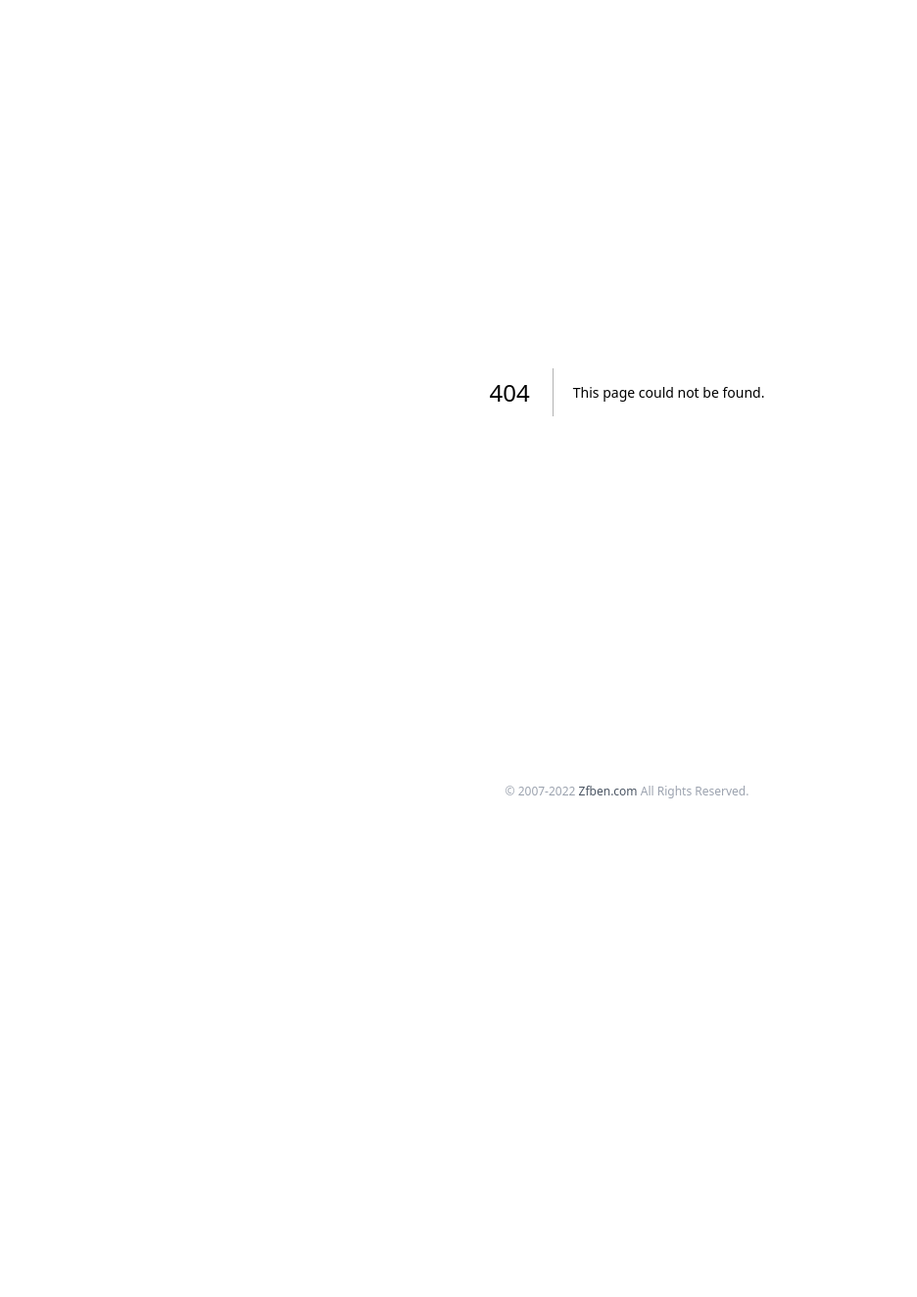
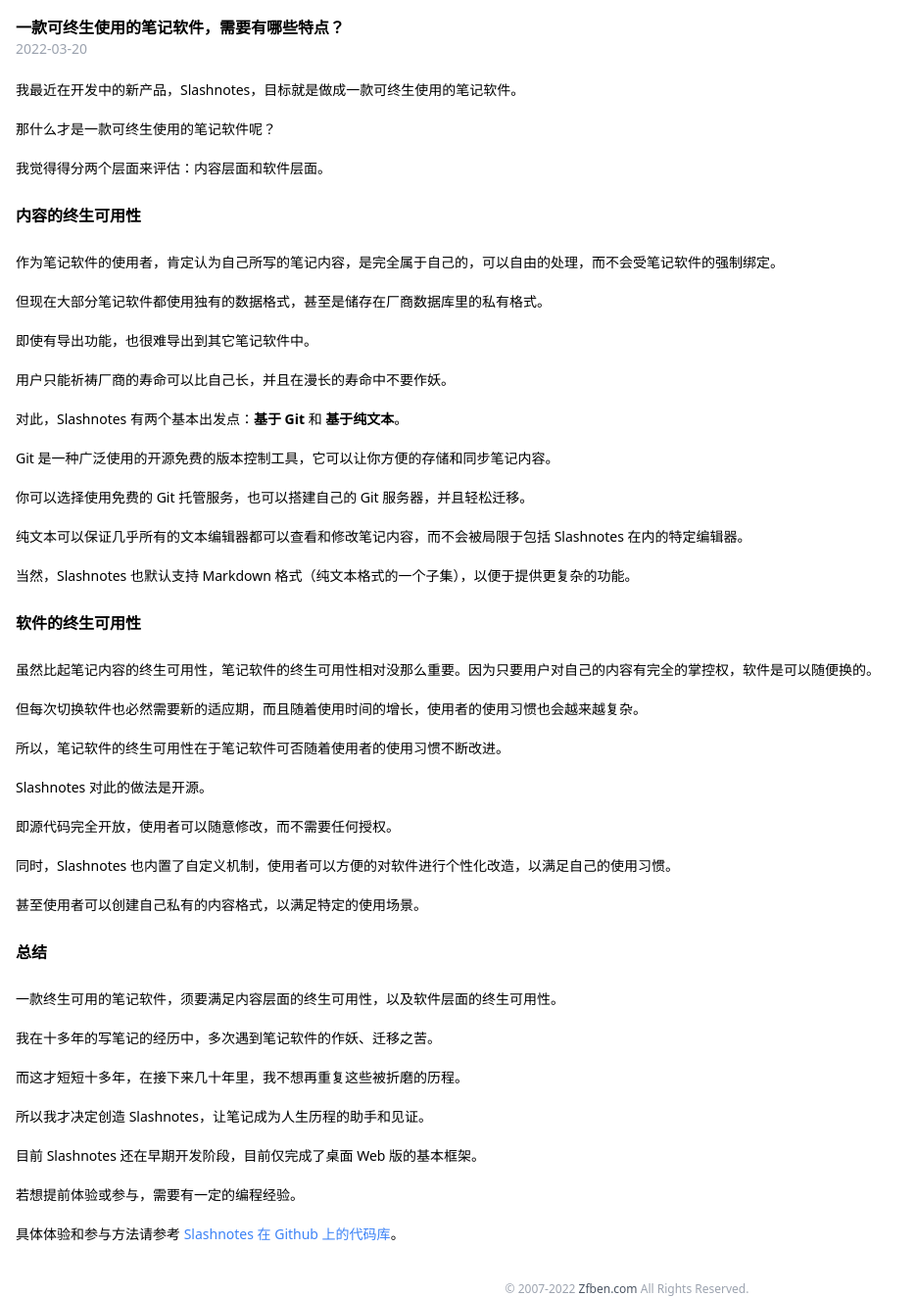
Before and after one commit to zfben/zfben.github.io, a Next.js app: page /blog/2022-03-20 in a window 1280 px wide. Before the commit this address had no page. Shown: the whole page at 98% size, without its empty margins (0-936 px from the left). Before the commit the page ends 816 px from the top, so only its background shows below. Built offline with nearby package versions, Linux system fonts and the light colour scheme.

Commit message:
add new blog

```diff
--- /dev/null
+++ b/pages/blog/2022-03-20.mdx
@@ -0,0 +1,66 @@
+import BlogPost from 'components/blog-post'
+
+export const meta = {
+  title: '一款可终生使用的笔记软件，需要有哪些特点？',
+  date: '2022-03-20',
+}
+
+export default ({ children }) => <BlogPost meta={meta}>{children}</BlogPost>;
+
+我最近在开发中的新产品，Slashnotes，目标就是做成一款可终生使用的笔记软件。
+
+那什么才是一款可终生使用的笔记软件呢？
+
+我觉得得分两个层面来评估：内容层面和软件层面。
+
+## 内容的终生可用性
+
+作为笔记软件的使用者，肯定认为自己所写的笔记内容，是完全属于自己的，可以自由的处理，而不会受笔记软件的强制绑定。
+
+但现在大部分笔记软件都使用独有的数据格式，甚至是储存在厂商数据库里的私有格式。
+
+即使有导出功能，也很难导出到其它笔记软件中。
+
+用户只能祈祷厂商的寿命可以比自己长，并且在漫长的寿命中不要作妖。
+
+对此，Slashnotes 有两个基本出发点：**基于 Git** 和 **基于纯文本**。
+
+Git 是一种广泛使用的开源免费的版本控制工具，它可以让你方便的存储和同步笔记内容。
+
+你可以选择使用免费的 Git 托管服务，也可以搭建自己的 Git 服务器，并且轻松迁移。
+
+纯文本可以保证几乎所有的文本编辑器都可以查看和修改笔记内容，而不会被局限于包括 Slashnotes 在内的特定编辑器。
+
+当然，Slashnotes 也默认支持 Markdown 格式（纯文本格式的一个子集），以便于提供更复杂的功能。
+
+## 软件的终生可用性
+
+虽然比起笔记内容的终生可用性，笔记软件的终生可用性相对没那么重要。因为只要用户对自己的内容有完全的掌控权，软件是可以随便换的。
+
+但每次切换软件也必然需要新的适应期，而且随着使用时间的增长，使用者的使用习惯也会越来越复杂。
+
+所以，笔记软件的终生可用性在于笔记软件可否随着使用者的使用习惯不断改进。
+
+Slashnotes 对此的做法是开源。
+
+即源代码完全开放，使用者可以随意修改，而不需要任何授权。
+
+同时，Slashnotes 也内置了自定义机制，使用者可以方便的对软件进行个性化改造，以满足自己的使用习惯。
+
+甚至使用者可以创建自己私有的内容格式，以满足特定的使用场景。
+
+## 总结
+
+一款终生可用的笔记软件，须要满足内容层面的终生可用性，以及软件层面的终生可用性。
+
+我在十多年的写笔记的经历中，多次遇到笔记软件的作妖、迁移之苦。
+
+而这才短短十多年，在接下来几十年里，我不想再重复这些被折磨的历程。
+
+所以我才决定创造 Slashnotes，让笔记成为人生历程的助手和见证。
+
+目前 Slashnotes 还在早期开发阶段，目前仅完成了桌面 Web 版的基本框架。
+
+若想提前体验或参与，需要有一定的编程经验。
+
+具体体验和参与方法请参考 [Slashnotes 在 Github 上的代码库](https://github.com/slashnotes/slashnotes)。
--- a/pages/blog/index.tsx
+++ b/pages/blog/index.tsx
@@ -4,6 +4,10 @@
 import Link from 'next/link'
 
 const posts = [
+  {
+    title: '一款可终生使用的笔记软件，需要有哪些特点？',
+    date: '2022-03-20',
+  },
   {
     title: '战争与和平',
     date: '2022-03-05',
```
